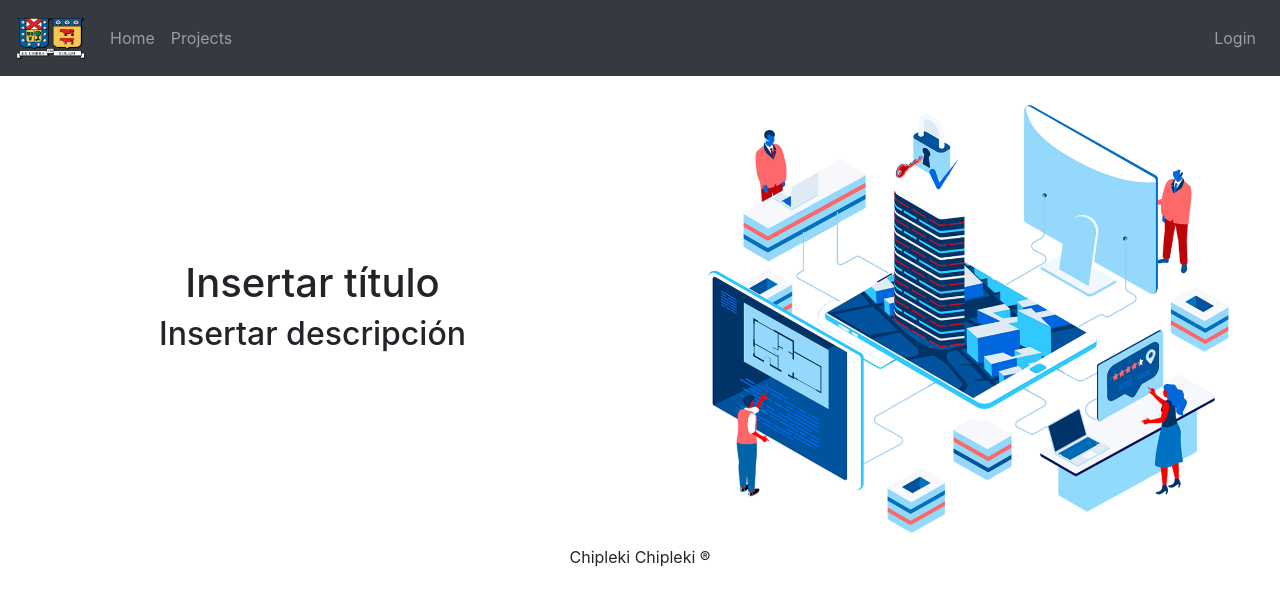
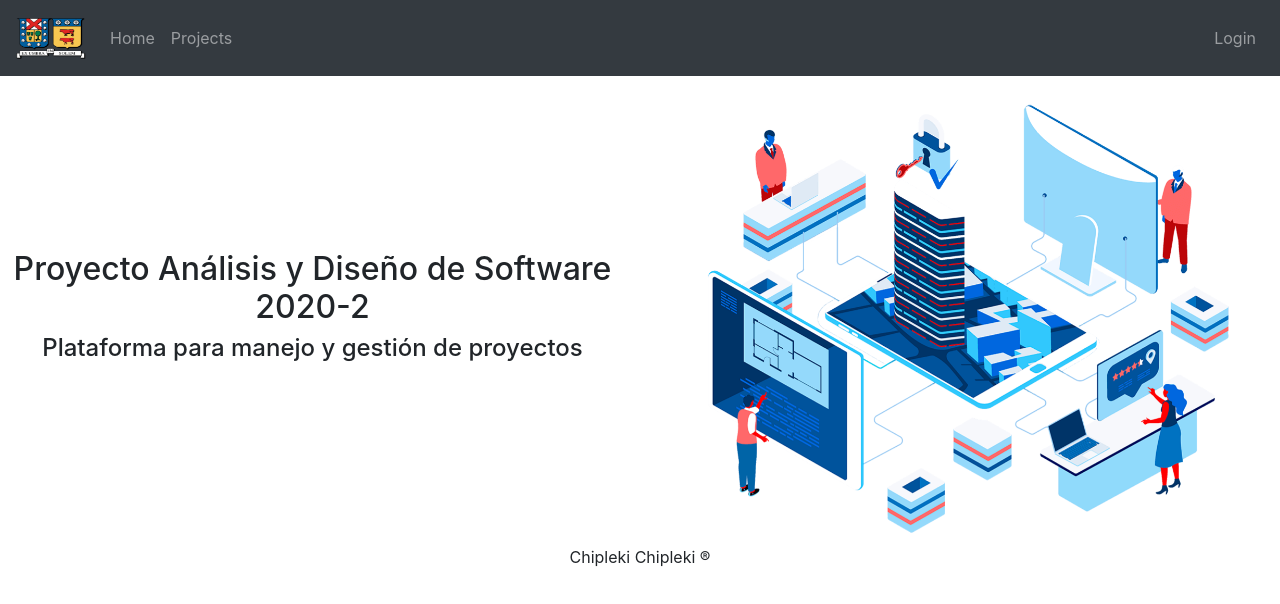
Before and after one commit to axel-arroyo/chipleki, a React (Create React App) app in the folder frontend/: page / in a window 1280 px wide. Shown: the top 604 px of the page. Built offline with nearby package versions, Linux system fonts and the light colour scheme.

Commit message:
Entrega 4 final

```diff
--- a/frontend/src/Home.js
+++ b/frontend/src/Home.js
@@ -6,8 +6,8 @@ function Home() {
         <div>
             <Row>
             <div className="col-lg-6 d-flex flex-column justify-content-center pt-4 pt-lg-0 order-2 order-lg-1" data-aos="fade-up" data-aos-delay="200">
-                <h1>Insertar título</h1>
-                <h2>Insertar descripción</h2>
+                <h2>Proyecto Análisis y Diseño de Software 2020-2</h2>
+                <h4>Plataforma para manejo y gestión de proyectos</h4>
             </div>
                 <img src={pic} className="img-fluid animated col-lg-6 order-1 order-lg-2" alt="" />
             </Row>
--- a/frontend/src/Project.js
+++ b/frontend/src/Project.js
@@ -20,7 +20,7 @@ function Project(props){
                 <ListGroup.Item>Última actualización: {moment(updatedAt).format('DD/MM/YYYY')}</ListGroup.Item>
             </ListGroup>
             {props.flag === "true" &&
-                <Button as={Link} to={"/projects/"+id} variant="primary">Editar</Button>
+                <Button as={Link} to={"/projects/"+id} variant="primary">Ver</Button>
             }
         </Card.Body>
         </Card>
--- a/frontend/src/ProjectView.js
+++ b/frontend/src/ProjectView.js
@@ -54,7 +54,7 @@ function ProjectView(props){
                     ?
                     requirements.filter(r => r.id_project == thisId).map((v) => (
 					<Col key={v.id} md={2}>
-						<Requirement id={v.id} flag="true" />
+						<Requirement id={v.id} flag={canCreate} />
 					</Col>
                 ))
                 :
--- a/frontend/src/Register.js
+++ b/frontend/src/Register.js
@@ -7,7 +7,7 @@ function Register(props) {
 
 	const user = User();
 	const accountType = user ? user.type : undefined;
-	const hasPermission = accountType === 'Manager' || accountType === 'Analyst' ? true : false
+	const hasPermission = accountType === 'Manager' || accountType === 'Analyst' ? true : false;
 	const [email, setEmail] = useState('');
 	const [pass, setPass] = useState('');
 	const [name, setName] = useState(null);
@@ -86,9 +86,15 @@ function Register(props) {
 			<div className="col-md-4 col-md-offset-3"></div>
 			<Form.Control required onChange={handleType} as="select">
 				<option value=""></option>
-				<option value="Manager">Manager</option>
-				<option value="Analyst">Analyst</option>
+				{accountType === "Manager" ?
+				<>
+					<option value="Manager">Manager</option>
+					<option value="Analyst">Analyst</option>
+					<option value="Client">Client</option>
+				</>
+				:
 				<option value="Client">Client</option>
+				}
 			</Form.Control>
 			</div>
 		</Form.Group>
--- a/frontend/src/Requirement.js
+++ b/frontend/src/Requirement.js
@@ -63,7 +63,7 @@ function Requirement(props){
                     <div className="state finished"></div> : <div className="state unfinished"></div>}
                 </ListGroup.Item>
             </ListGroup>
-            {props.flag === "true" &&
+            {props.flag &&
                 <Button as={Link} to={"/projects/"+id_project+"/"+id} variant="primary">Editar</Button>
             }
         </Card.Body>
```
